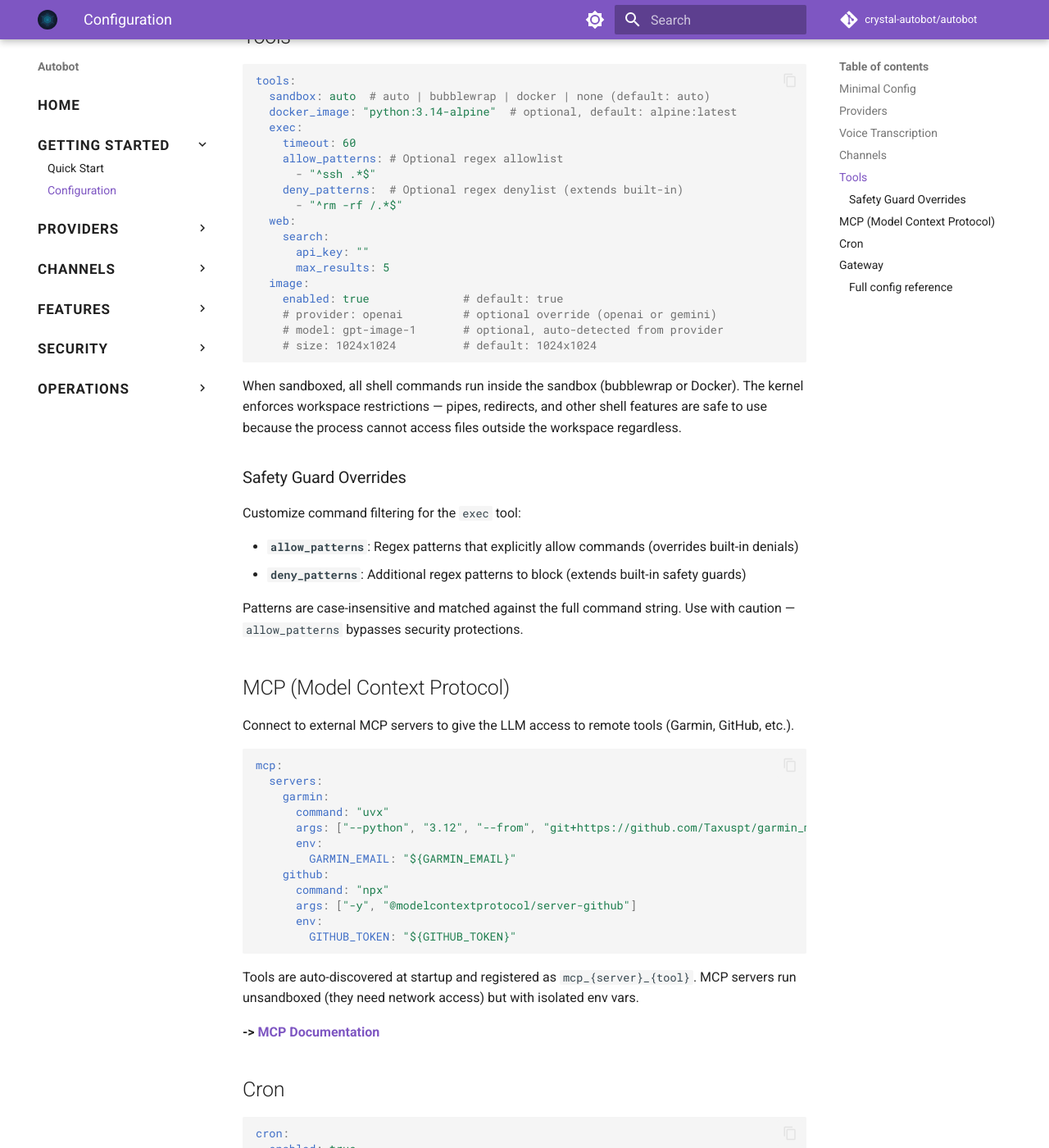
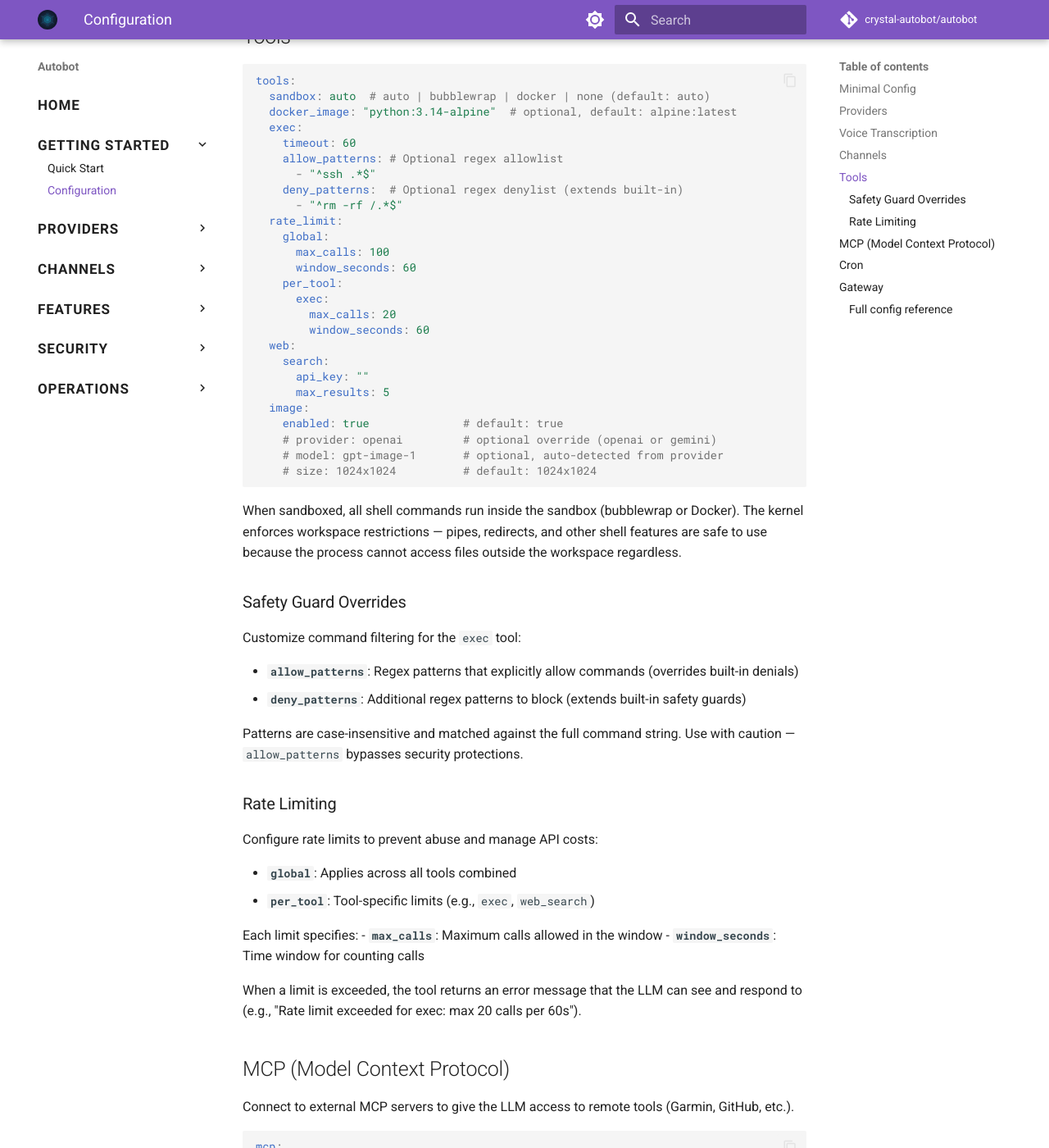
Before and after one commit to crystal-autobot/autobot, an MkDocs documentation site: the page built from docs/configuration.md, in a window 1280 px wide and 1400 px high, scrolled down 2070 px. Shown: the whole window at 82% size. Built offline with MkDocs 1.6.1 and Material for MkDocs 9.7.7, drawn with Linux system fonts in a browser that asks for light colours; comment, search, counter and statistics services are not loaded.

Commit message:
feat(tools): allow overriding tool rate limits via config (#59)
* feat(tools): allow overriding tool rate limits via config

Users can now configure global and per-tool rate limits in config.yml.
Co-authored-by: Gemini <renich+gemini@woralelandia.com>

* style: fix block parameter naming and not_nil! usage in rate limiter

* docs: add rate limiting documentation and fix yaml formatting

* fix(rate-limit): remove safety guard properties and fix layout

Remove allow_patterns and deny_patterns from ExecToolConfig - these belong
in PR #58 (safety guards), not PR #59 (rate limits).

Fix documentation layout by adding blank line before ## Tools heading.

Co-authored-by: Assistant <renich+assistant@evalinux.com>

* refactor: improve code quality

---------

Co-authored-by: intro bot <introbotmx@gmail.com>
Co-authored-by: Gemini <renich+gemini@woralelandia.com>
Co-authored-by: Assistant <renich+assistant@evalinux.com>
Co-authored-by: Vitalii Elenhaupt <velenhaupt@gmail.com>

```diff
--- a/docs/configuration.md
+++ b/docs/configuration.md
@@ -95,6 +95,14 @@ tools:
       - "^ssh .*$"
     deny_patterns:  # Optional regex denylist (extends built-in)
       - "^rm -rf /.*$"
+  rate_limit:
+    global:
+      max_calls: 100
+      window_seconds: 60
+    per_tool:
+      exec:
+        max_calls: 20
+        window_seconds: 60
   web:
     search:
       api_key: ""
@@ -116,6 +124,19 @@ Customize command filtering for the `exec` tool:
 - **`deny_patterns`**: Additional regex patterns to block (extends built-in safety guards)
 
 Patterns are case-insensitive and matched against the full command string. Use with caution — `allow_patterns` bypasses security protections.
+
+### Rate Limiting
+
+Configure rate limits to prevent abuse and manage API costs:
+
+- **`global`**: Applies across all tools combined
+- **`per_tool`**: Tool-specific limits (e.g., `exec`, `web_search`)
+
+Each limit specifies:
+- **`max_calls`**: Maximum calls allowed in the window
+- **`window_seconds`**: Time window for counting calls
+
+When a limit is exceeded, the tool returns an error message that the LLM can see and respond to (e.g., "Rate limit exceeded for exec: max 20 calls per 60s").
 
 ## MCP (Model Context Protocol)
 
```
Also changed, not shown: 10 other files.
